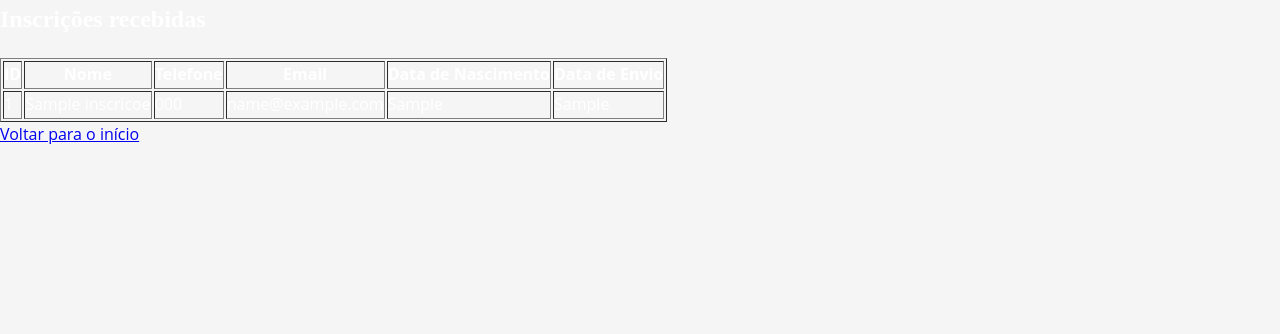
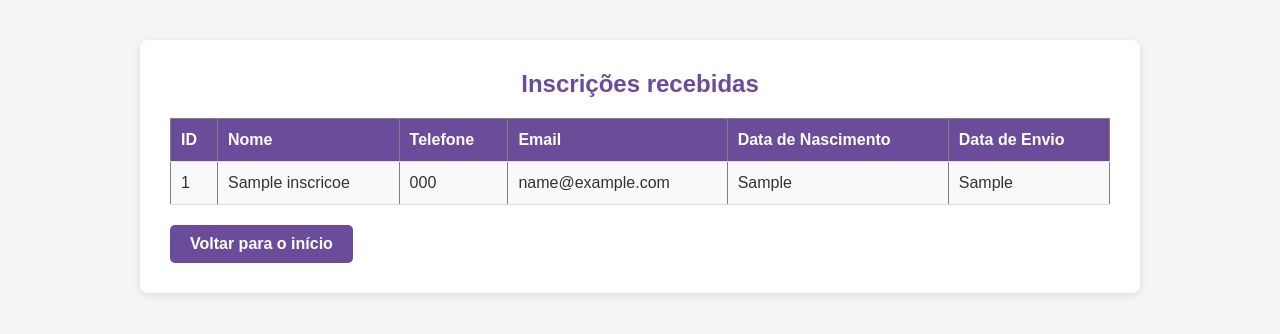
Before and after one commit to rigopedro/trabalhowebIII, a Flask app: page /admin in a window 1280 px wide. Shown: the top 334 px of the page. Run offline with Flask 3, Linux system fonts and the light colour scheme; tables that the repository leaves empty or names only in its code hold one stand-in row (values such as "Sample post").

Commit message:
feat: adição do css da pagina de admin

```diff
--- /dev/null
+++ b/static/frontend/admin.css
@@ -0,0 +1,68 @@
+* {
+    margin: 0;
+    padding: 0;
+    box-sizing: border-box;
+    font-family: Arial, sans-serif;
+}
+
+body {
+    background-color: #f5f5f5;
+    color: #333;
+}
+
+.main-content {
+    display: flex;
+    justify-content: center;
+    padding: 40px 20px;
+}
+
+.form-container {
+    background-color: white;
+    padding: 30px;
+    border-radius: 8px;
+    box-shadow: 0 2px 8px rgba(0, 0, 0, 0.1);
+    width: 100%;
+    max-width: 1000px;
+}
+
+.form-container h2 {
+    margin-bottom: 20px;
+    color: #6b4c9a;
+    text-align: center;
+}
+
+table {
+    width: 100%;
+    border-collapse: collapse;
+    margin-bottom: 20px;
+}
+
+th, td {
+    text-align: left;
+    padding: 12px 10px;
+    border-bottom: 1px solid #ddd;
+}
+
+th {
+    background-color: #6b4c9a;
+    color: white;
+}
+
+tr:nth-child(even) {
+    background-color: #f9f9f9;
+}
+
+.btn {
+    display: inline-block;
+    padding: 10px 20px;
+    background-color: #6b4c9a;
+    color: white;
+    text-decoration: none;
+    border-radius: 5px;
+    font-weight: bold;
+    text-align: center;
+}
+
+.btn:hover {
+    background-color: #593b84;
+}
--- a/templates/admin.html
+++ b/templates/admin.html
@@ -3,7 +3,8 @@
 <head>
     <meta charset="UTF-8">
     <title>Lista de Inscritos</title>
-    <link rel="stylesheet" href="{{ url_for('static', filename='frontend/style.css') }}">
+    <link rel="stylesheet" href="{{ url_for('static', filename='frontend/admin.css') }}">
+
 </head>
 <body>
     <div class="main-content">
```
